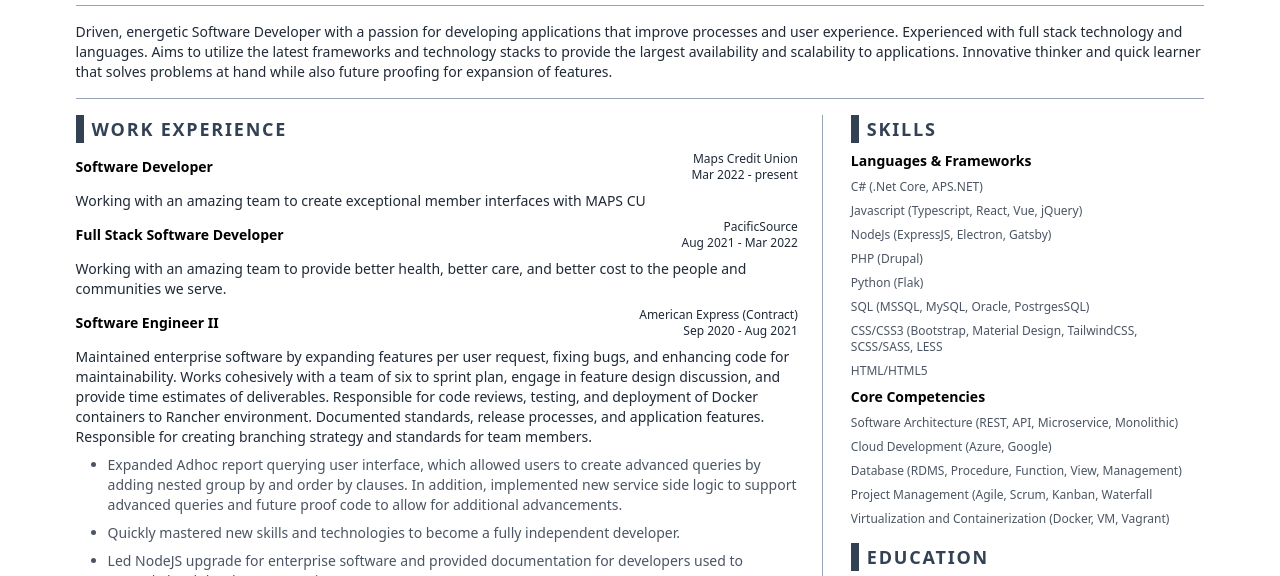
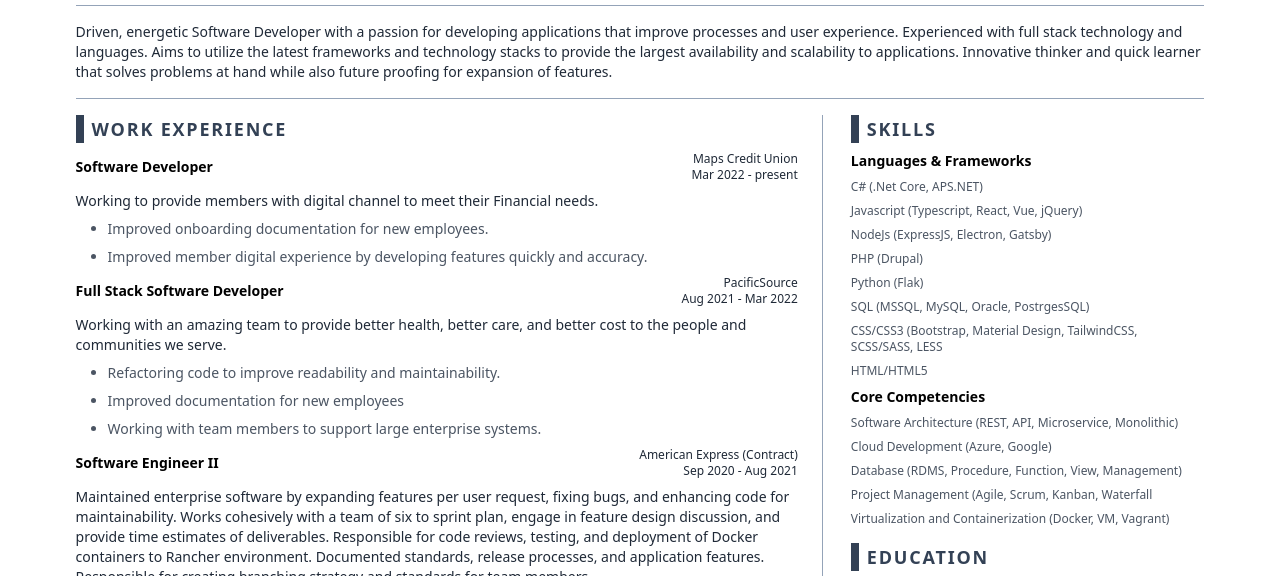
Before and after one commit to NathanHealea/nathanhealea.com, a React app in the folder nathanhealea.resume/: page / in a window 1280 px wide. Shown: the part 147-723 px from the top of the page. Built offline with nearby package versions, Linux system fonts and the light colour scheme.

Commit message:
Filled out experience section

```diff
--- a/nathanhealea.resume/src/modules/Resume/ResumeContent.component.tsx
+++ b/nathanhealea.resume/src/modules/Resume/ResumeContent.component.tsx
@@ -101,7 +101,11 @@ const Resume = (props: IResumeProps) => {
               title='Software Developer'
               company='Maps Credit Union'
               start='Mar 2022'
-              overview='Working with an amazing team to create exceptional member interfaces with MAPS CU'
+              overview='Working to provide members with digital channel to meet their Financial needs.'
+              accomplishments={[
+                'Improved onboarding documentation for new employees.',
+                'Improved member digital experience by developing features quickly and accuracy. ',
+              ]}
             />
 
             <Experience
@@ -109,8 +113,12 @@ const Resume = (props: IResumeProps) => {
               company='PacificSource'
               start='Aug 2021'
               end='Mar 2022'
-              overview='Working with an amazing team to provide better health, better
-              care, and better cost to the people and communities we serve.'
+              overview='Working with an amazing team to provide better health, better care, and better cost to the people and communities we serve.'
+              accomplishments={[
+                'Refactoring code to improve readability and maintainability.',
+                'Improved documentation for new employees',
+                'Working with team members to support large enterprise systems.'
+              ]}
             />
 
             <Experience
```
Also changed, not shown: nathanhealea.web/src/modules/Resume/Sections/ResumeContent/ResumeContent.component.tsx (+11 -3 lines).
